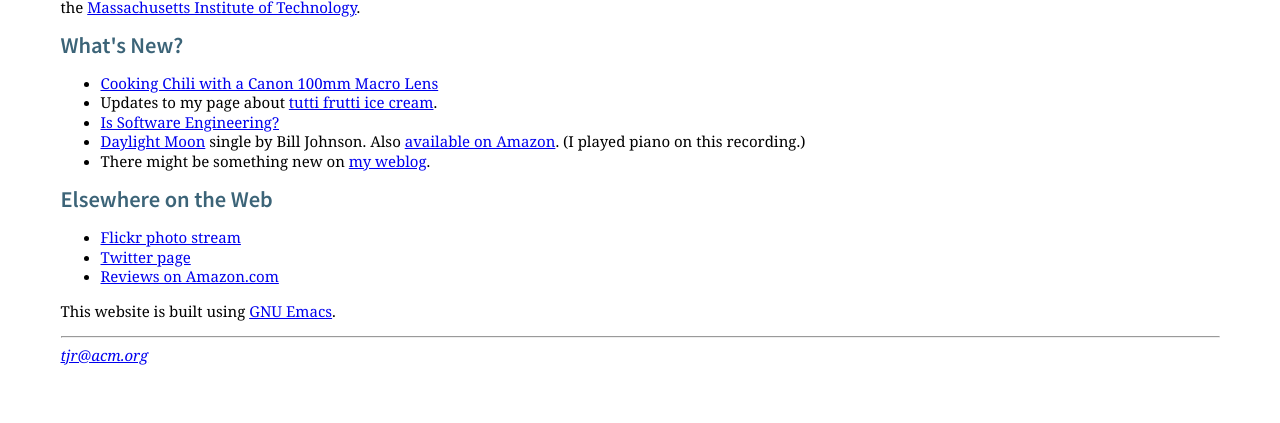
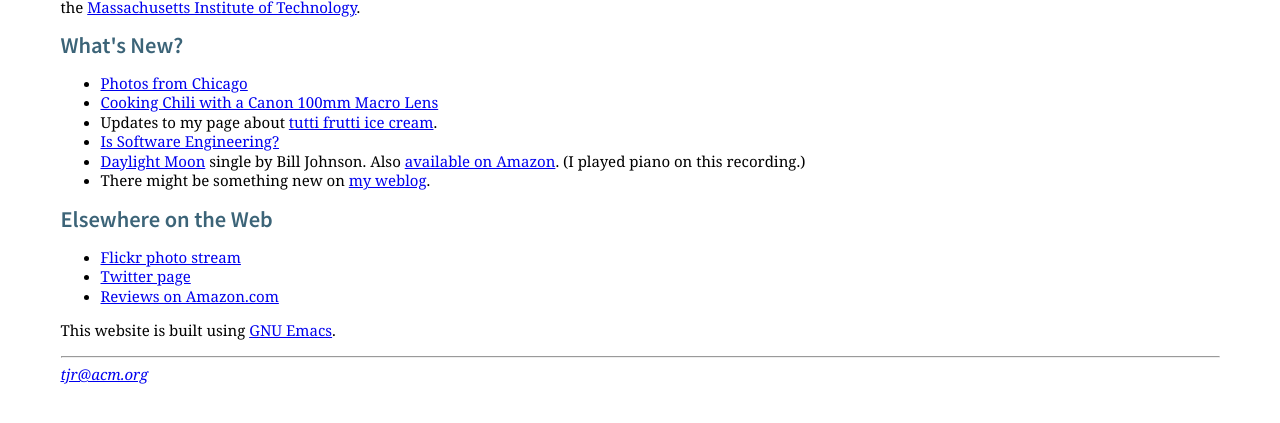
Before and after one commit to tjr/tjr.github.com, a Jekyll site: the page built from index.html, in a window 1280 px wide, cut to the strip 229-652 px from the top of the page. Built offline with Jekyll 4.4.1, drawn with Linux system fonts in a browser that asks for light colours; the list of posts is cut into pages by our own code.

Commit message:
Update index.html

```diff
--- a/index.html
+++ b/index.html
@@ -40,6 +40,7 @@ enjoyed some post-graduate academic refreshment at the
 
 <h2>What's New?</h2>
 <ul>
+<li><a href="http://www.flickr.com/photos/trothwell/sets/72157631531899397/">Photos from Chicago</a></li>
 <li><a href="/photography/cooking-chili">Cooking Chili with a Canon 100mm Macro Lens</a></li>
 <li>Updates to my page about <a href="/writing/tutti-frutti-ice-cream">tutti frutti ice cream</a>.
 <li><a href="/writing/is-software-engineering">Is Software Engineering?</a></li>
```
